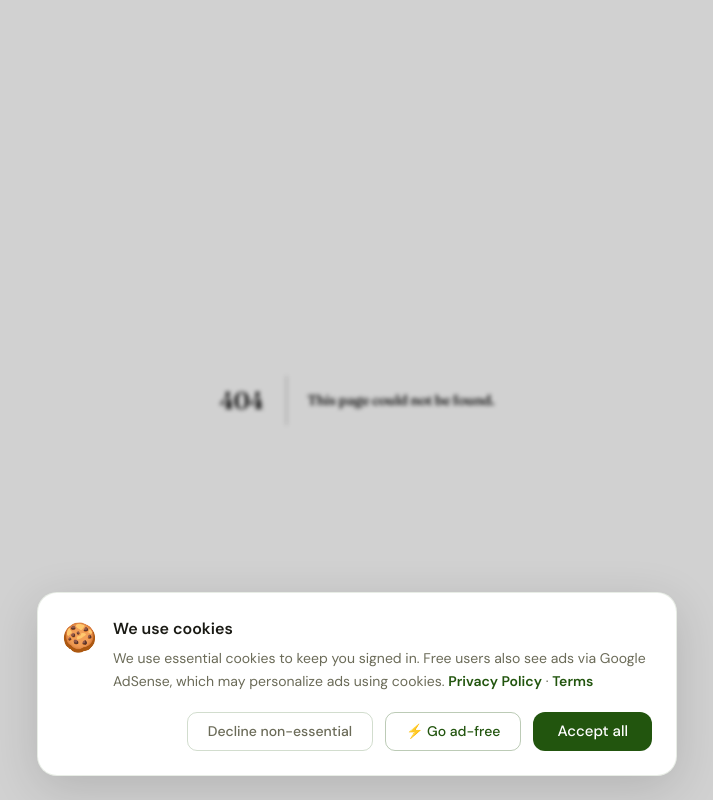
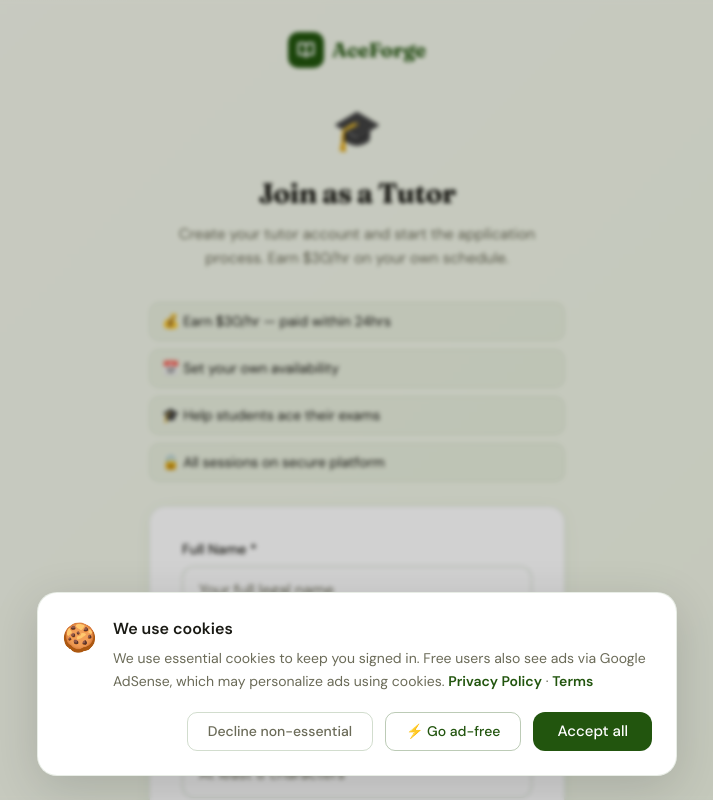
Before and after one commit to sonmezmehmetvehbi-creator/projcet-2, a Next.js app: page /tutor/signup in a window 1280 px wide. Before the commit this address had no page. Shown: the top 800 px of the page, without its empty margins (283-996 px from the left). Built offline with nearby package versions, Linux system fonts and the light colour scheme.

Commit message:
Add separate tutor signup page

```diff
--- a/src/app/page.tsx
+++ b/src/app/page.tsx
@@ -446,7 +446,7 @@ export default async function HomePage() {
                 <a href="#how-it-works" className="af-btn-s">See how it works</a>
               </div>
               <div className="af-anim-4" style={{ marginTop:'-0.75rem' }}>
-                <a href="/tutor/apply" style={{
+                <a href="/tutor/signup" style={{
                   display:'inline-flex', alignItems:'center', gap:'0.5rem',
                   fontSize:'0.9375rem', color:'#3d5c35', textDecoration:'none',
                   fontFamily:'Syne, sans-serif', fontWeight:600,
--- /dev/null
+++ b/src/app/tutor/signup/page.tsx
@@ -0,0 +1,192 @@
+'use client'
+
+import { useState } from 'react'
+import { useRouter } from 'next/navigation'
+import Link from 'next/link'
+import { BookOpen, AlertCircle, CheckCircle } from 'lucide-react'
+import { createClient } from '@/lib/supabase'
+
+export default function TutorSignupPage() {
+  const router = useRouter()
+  const [fullName, setFullName] = useState('')
+  const [email, setEmail] = useState('')
+  const [password, setPassword] = useState('')
+  const [confirmPassword, setConfirmPassword] = useState('')
+  const [loading, setLoading] = useState(false)
+  const [error, setError] = useState('')
+
+  async function handleSignup(e: React.FormEvent) {
+    e.preventDefault()
+    if (!fullName.trim() || !email.trim() || !password.trim()) {
+      setError('Please fill in all fields.')
+      return
+    }
+    if (password.length < 8) {
+      setError('Password must be at least 8 characters.')
+      return
+    }
+    if (password !== confirmPassword) {
+      setError('Passwords do not match.')
+      return
+    }
+
+    setLoading(true)
+    setError('')
+
+    try {
+      const supabase = createClient()
+      const { data, error: signUpError } = await supabase.auth.signUp({
+        email: email.trim(),
+        password,
+        options: {
+          data: { display_name: fullName.trim() },
+          emailRedirectTo: `${window.location.origin}/auth/callback?next=/tutor/apply`,
+        },
+      })
+
+      if (signUpError) throw signUpError
+
+      // Update profile with display name and role
+      if (data.user) {
+        await supabase.from('profiles').upsert({
+          id: data.user.id,
+          display_name: fullName.trim(),
+          email: email.trim(),
+          role: 'tutor_pending',
+        })
+        router.push('/tutor/apply')
+      }
+    } catch (err: any) {
+      setError(err.message)
+    }
+    setLoading(false)
+  }
+
+  return (
+    <div style={{ minHeight:'100vh', background:'linear-gradient(135deg, #F4F7EC, #EFF5E3)', display:'flex', alignItems:'center', justifyContent:'center', padding:'2rem 1.5rem' }}>
+      <div style={{ width:'100%', maxWidth:'26rem' }}>
+
+        {/* Logo */}
+        <Link href="/" style={{ display:'flex', alignItems:'center', gap:'0.5rem', textDecoration:'none', justifyContent:'center', marginBottom:'2rem' }}>
+          <div style={{ width:'2.25rem', height:'2.25rem', borderRadius:'0.625rem', background:'rgb(34,85,14)', display:'flex', alignItems:'center', justifyContent:'center' }}>
+            <BookOpen style={{ width:'1.125rem', height:'1.125rem', color:'white' }} strokeWidth={2.5} />
+          </div>
+          <span style={{ fontFamily:'Fraunces, Georgia, serif', fontWeight:700, fontSize:'1.25rem', color:'rgb(34,85,14)' }}>AceForge</span>
+        </Link>
+
+        {/* Header */}
+        <div style={{ textAlign:'center', marginBottom:'2rem' }}>
+          <div style={{ fontSize:'2.5rem', marginBottom:'0.75rem' }}>🎓</div>
+          <h1 style={{ fontFamily:'Fraunces, Georgia, serif', fontSize:'1.75rem', fontWeight:700, color:'rgb(26,26,20)', marginBottom:'0.5rem' }}>
+            Join as a Tutor
+          </h1>
+          <p style={{ color:'rgb(107,107,88)', fontSize:'0.9375rem', lineHeight:1.6 }}>
+            Create your tutor account and start the application process. Earn $30/hr on your own schedule.
+          </p>
+        </div>
+
+        {/* Benefits */}
+        <div style={{ display:'flex', flexDirection:'column', gap:'0.5rem', marginBottom:'1.5rem' }}>
+          {[
+            '💰 Earn $30/hr — paid within 24hrs',
+            '📅 Set your own availability',
+            '🎓 Help students ace their exams',
+            '🔒 All sessions on secure platform',
+          ].map(b => (
+            <div key={b} style={{ display:'flex', alignItems:'center', gap:'0.625rem', padding:'0.5rem 0.75rem', borderRadius:'0.625rem', background:'rgba(34,85,14,0.04)', border:'1px solid rgba(34,85,14,0.08)' }}>
+              <p style={{ fontSize:'0.875rem', color:'rgb(26,26,20)' }}>{b}</p>
+            </div>
+          ))}
+        </div>
+
+        {/* Form */}
+        <div className="card" style={{ padding:'2rem' }}>
+          {error && (
+            <div className="alert-error" style={{ marginBottom:'1.25rem' }}>
+              <AlertCircle style={{ width:'1rem', height:'1rem', flexShrink:0 }} />
+              {error}
+            </div>
+          )}
+
+          <form onSubmit={handleSignup} style={{ display:'flex', flexDirection:'column', gap:'1rem' }}>
+            <div>
+              <label className="label">Full Name *</label>
+              <input
+                value={fullName}
+                onChange={e => setFullName(e.target.value)}
+                className="input"
+                placeholder="Your full legal name"
+                required
+              />
+            </div>
+
+            <div>
+              <label className="label">Email *</label>
+              <input
+                type="email"
+                value={email}
+                onChange={e => setEmail(e.target.value)}
+                className="input"
+                placeholder="you@example.com"
+                required
+              />
+            </div>
+
+            <div>
+              <label className="label">Password *</label>
+              <input
+                type="password"
+                value={password}
+                onChange={e => setPassword(e.target.value)}
+                className="input"
+                placeholder="At least 8 characters"
+                required
+              />
+            </div>
+
+            <div>
+              <label className="label">Confirm Password *</label>
+              <input
+                type="password"
+                value={confirmPassword}
+                onChange={e => setConfirmPassword(e.target.value)}
+                className="input"
+                placeholder="Repeat your password"
+                required
+              />
+            </div>
+
+            <div style={{ padding:'0.875rem 1rem', borderRadius:'0.875rem', background:'rgba(37,99,235,0.04)', border:'1px solid rgba(37,99,235,0.12)' }}>
+              <p style={{ fontSize:'0.8125rem', color:'rgb(107,107,88)', lineHeight:1.6 }}>
+                By creating an account you agree to AceForge's{' '}
+                <Link href="/terms" style={{ color:'rgb(34,85,14)', fontWeight:600, textDecoration:'none' }}>Terms of Service</Link>
+                {' '}and{' '}
+                <Link href="/tutoring/legal" style={{ color:'rgb(34,85,14)', fontWeight:600, textDecoration:'none' }}>Tutor Policy</Link>.
+              </p>
+            </div>
+
+            <button type="submit" disabled={loading} className="btn-primary"
+              style={{ width:'100%', justifyContent:'center', padding:'0.875rem', fontSize:'1rem' }}>
+              {loading ? 'Creating account...' : 'Create Tutor Account →'}
+            </button>
+          </form>
+        </div>
+
+        <p style={{ textAlign:'center', marginTop:'1.25rem', fontSize:'0.875rem', color:'rgb(107,107,88)' }}>
+          Already have an account?{' '}
+          <Link href="/login" style={{ color:'rgb(34,85,14)', fontWeight:600, textDecoration:'none' }}>
+            Log in
+          </Link>
+        </p>
+
+        <p style={{ textAlign:'center', marginTop:'0.75rem', fontSize:'0.875rem', color:'rgb(107,107,88)' }}>
+          Want to study instead?{' '}
+          <Link href="/signup" style={{ color:'rgb(34,85,14)', fontWeight:600, textDecoration:'none' }}>
+            Sign up as a student
+          </Link>
+        </p>
+
+      </div>
+    </div>
+  )
+}
--- a/src/middleware.ts
+++ b/src/middleware.ts
@@ -5,6 +5,7 @@ const PUBLIC_PATHS = [
   '/',
   '/login',
   '/signup',
+  '/tutor/signup',
   '/forgot-password',
   '/reset-password',
   '/pricing',
@@ -12,6 +13,7 @@ const PUBLIC_PATHS = [
   '/privacy',
   '/terms',
   '/admin'
+  '/tutoring/legal',
 ]
 
 export async function middleware(request: NextRequest) {
```
